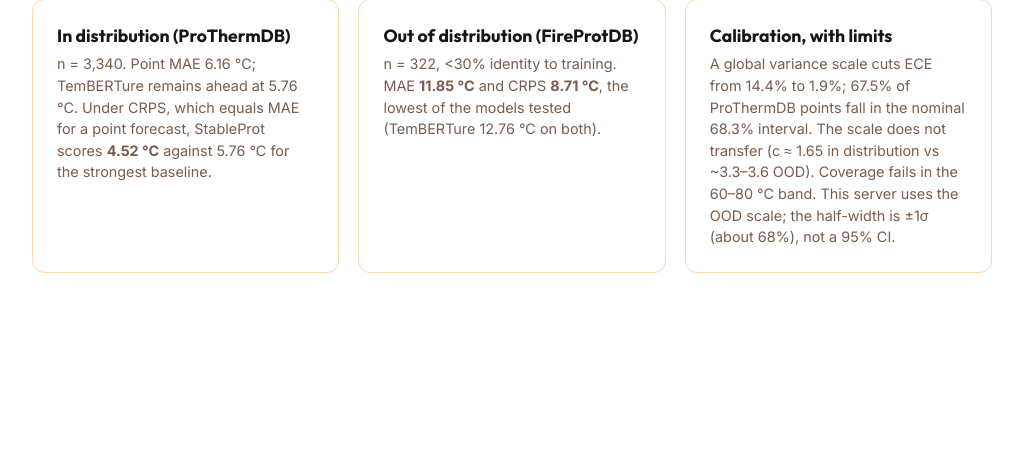
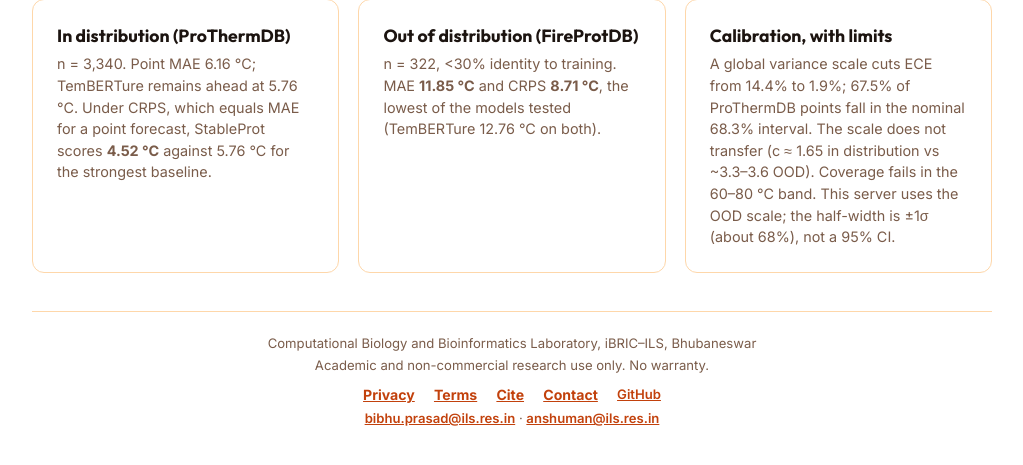
Before and after one commit to Bibhuprasadbehera/StableProt, a FastAPI app: page / in a window 1280 px wide. Shown: the part 558-1023 px from the top of the page, without its empty margins (128-1151 px from the left). Before the commit the page ends 831 px from the top, so only its background shows below. Run offline with FastAPI, Linux system fonts and the light colour scheme.

Commit message:
added inference a bit

```diff
--- a/inference/templates/index.html
+++ b/inference/templates/index.html
@@ -68,6 +68,7 @@
             .history-table { display:block; overflow-x:auto; }
             .seq-visualizer { max-height:220px; font-size:.92rem; }
             .aa-res { width:1.35rem; height:1.5rem; line-height:1.35rem; }
+            .site-footer { font-size:.78rem; }
         }
         label { font-weight:600; font-size:.95rem; color:var(--text); margin:0; }
         textarea { width:100%; height:120px; background:#fff; border:1px solid var(--border); border-radius:10px; font-family:'Fira Code',monospace; font-size:.9rem; padding:.85rem; resize:vertical; line-height:1.5; }
@@ -145,6 +146,9 @@
         .info-card p { font-size:.92rem; color:var(--muted); line-height:1.6; margin-bottom:.8rem; }
         .info-card p:last-child { margin-bottom:0; }
         a { color:var(--primary); font-weight:600; }
+        .site-footer { margin-top:2.4rem; padding:1.3rem 0 .2rem; border-top:1px solid var(--border); text-align:center; color:var(--muted); font-size:.82rem; line-height:1.65; }
+        .site-footer .footer-links { display:flex; justify-content:center; gap:.9rem 1.2rem; flex-wrap:wrap; margin:.45rem 0 .2rem; }
+        .cite-box { font-family:'Fira Code',monospace; font-size:.8rem; background:var(--wash); border:1px solid var(--border); border-radius:8px; padding:.85rem 1rem; color:var(--text); line-height:1.55; margin-top:.4rem; }
     </style>
 </head>
 <body>
@@ -359,13 +363,46 @@
                 <h3>Loop design tab</h3>
                 <p>Loop highlighting uses Chou–Fasman propensities, then re-scores T<sub>m</sub> for edited sequences. It is a sequence-side aid, not a wet-lab-validated design method.</p>
             </div>
-            <div class="info-card">
+            <div class="info-card" id="about-affiliation">
                 <h3>Affiliation</h3>
                 <p>Computational Biology and Bioinformatics Laboratory, iBRIC–Institute of Life Sciences (ILS), Bhubaneswar, Odisha, India.</p>
-                <p>Source: <a href="https://github.com/Bibhuprasadbehera/StableProt" target="_blank">github.com/Bibhuprasadbehera/StableProt</a></p>
+                <p>Contact: <a href="mailto:bibhu.prasad@ils.res.in">bibhu.prasad@ils.res.in</a> and <a href="mailto:anshuman@ils.res.in">anshuman@ils.res.in</a>.</p>
+                <p>Source: <a href="https://github.com/Bibhuprasadbehera/StableProt" target="_blank" rel="noopener">github.com/Bibhuprasadbehera/StableProt</a></p>
+            </div>
+            <div class="info-card" id="about-use">
+                <h3>Use</h3>
+                <p>This server is for academic and non-commercial research. Commercial use needs written permission from the authors. Predictions are provided as-is, with no warranty. They are not a clinical, diagnostic, or wet-lab result. The Design tab is a sequence-side hypothesis aid.</p>
+                <p>The served model is a 5-seed ensemble. The half-width shown is ±1σ (about 68% coverage in distribution), not a 95% confidence interval.</p>
+            </div>
+            <div class="info-card" id="about-privacy">
+                <h3>Privacy</h3>
+                <p>Sequences are sent to this server only to run inference. The application does not write submitted sequences to disk. The host may keep ordinary web-server access logs (time, IP, path) that do not include the sequence body.</p>
+                <p>The page loads fonts from Google Fonts, which is a third-party request from your browser.</p>
+            </div>
+            <div class="info-card" id="about-cite">
+                <h3>How to cite</h3>
+                <p>No journal citation yet. Until then, cite the working manuscript and the repository:</p>
+                <div class="cite-box">Behera, B. P. &amp; Daxit, A. StableProt: structure-aware deep learning for protein thermostability (T<sub>m</sub>) and environmental adaptation (OGT) prediction. Working manuscript. <a href="https://github.com/Bibhuprasadbehera/StableProt" target="_blank" rel="noopener">https://github.com/Bibhuprasadbehera/StableProt</a></div>
             </div>
         </div>
     </div>
+
+    <footer class="site-footer">
+        <div>Computational Biology and Bioinformatics Laboratory, iBRIC–ILS, Bhubaneswar</div>
+        <div>Academic and non-commercial research use only. No warranty.</div>
+        <div class="footer-links">
+            <button type="button" class="text-link" onclick="goAbout('about-privacy')">Privacy</button>
+            <button type="button" class="text-link" onclick="goAbout('about-use')">Terms</button>
+            <button type="button" class="text-link" onclick="goAbout('about-cite')">Cite</button>
+            <button type="button" class="text-link" onclick="goAbout('about-affiliation')">Contact</button>
+            <a href="https://github.com/Bibhuprasadbehera/StableProt" target="_blank" rel="noopener">GitHub</a>
+        </div>
+        <div>
+            <a href="mailto:bibhu.prasad@ils.res.in">bibhu.prasad@ils.res.in</a>
+            ·
+            <a href="mailto:anshuman@ils.res.in">anshuman@ils.res.in</a>
+        </div>
+    </footer>
 </div>
 
 <script>
@@ -489,6 +526,16 @@
         if (btns[idx]) btns[idx].classList.add('active');
         document.getElementById(tabId).classList.add('active');
         window.scrollTo({ top: 0, behavior: 'smooth' });
+    }
+
+    function goAbout(sectionId) {
+        const btns = document.querySelectorAll('.tab-nav .tab-btn');
+        btns.forEach(b => b.classList.remove('active'));
+        document.querySelectorAll('.tab-content').forEach(c => c.classList.remove('active'));
+        if (btns[3]) btns[3].classList.add('active');
+        document.getElementById('about-tab').classList.add('active');
+        const el = document.getElementById(sectionId);
+        if (el) el.scrollIntoView({ behavior: 'smooth', block: 'start' });
     }
 
     function loadSampleSequence() {
```
